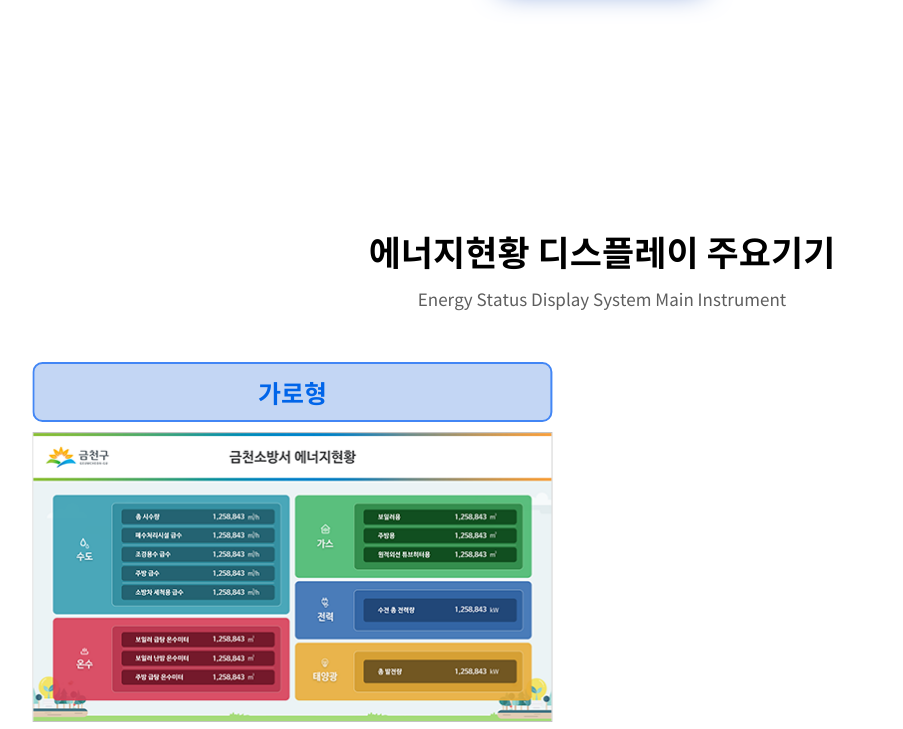
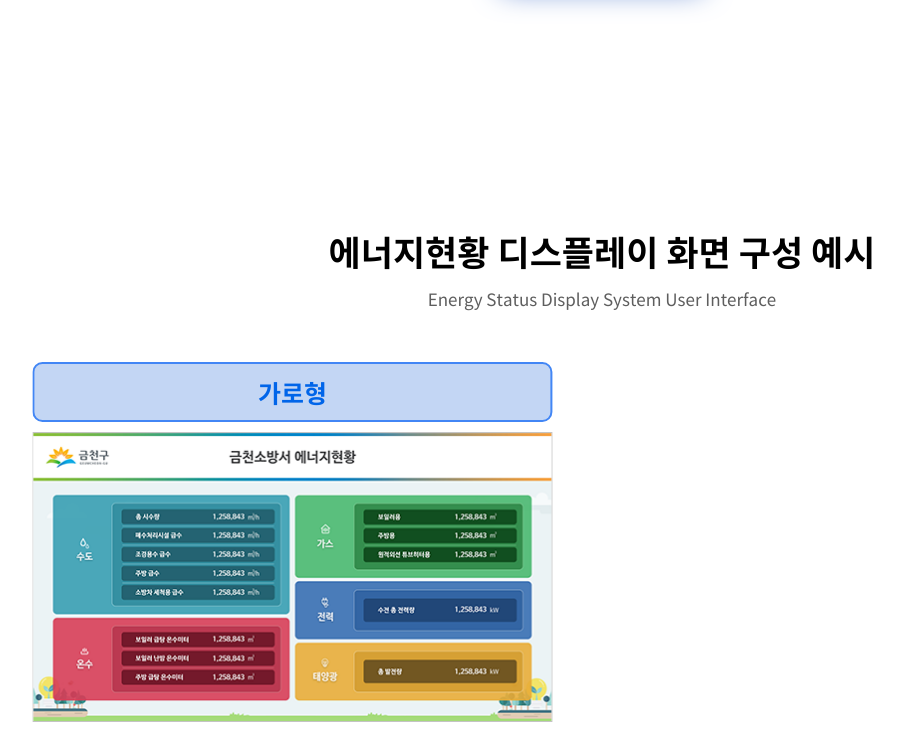
Before and after one commit to VictoriaParkHub/Mediaspine_Website, a plain HTML site: page system_e.html in a window 1280 px wide. Shown: the part 2820-3549 px from the top of the page, without its empty margins (38-941 px from the left). Drawn offline with Linux system fonts and the light colour scheme.

Commit message:
subpage : last editing 2

```diff
--- a/footer.html
+++ b/footer.html
@@ -28,7 +28,7 @@
                     <a href="#"
                     data-title="문의하기 자세히보기"
                     title="레이어 팝업 열림">
-                        <span>자세히보기</span>
+                        <span>문의하기</span>
                     </a>
                 </div>
             </div>
--- a/system_e.html
+++ b/system_e.html
@@ -108,8 +108,8 @@
     </section>
     <!--에너지현황 콘텐츠 예시-->
     <section id="eContents" class="fade-class">
-        <h1 class="sub__title">에너지현황 디스플레이 주요기기</h1>
-        <h2 class="sub__description">Energy Status Display System Main Instrument</h2>
+        <h1 class="sub__title">에너지현황 디스플레이 화면 구성 예시</h1>
+        <h2 class="sub__description">Energy Status Display System User Interface</h2>
         <div class="eContents__window">
             <ul class="eContents__container">
                 <li class="eContents__item">
```
Also changed, not shown: css/img/bconfigurationimg.png, css/img/didFeature01.png, css/img/econfigurationimg.png.
